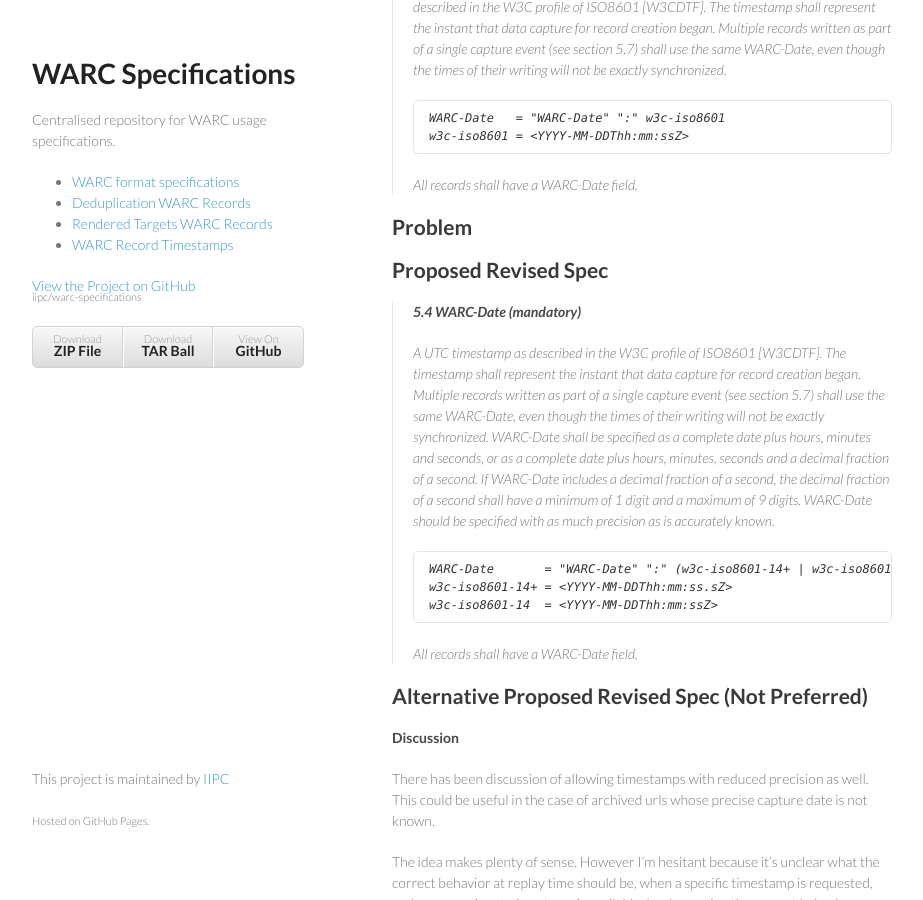
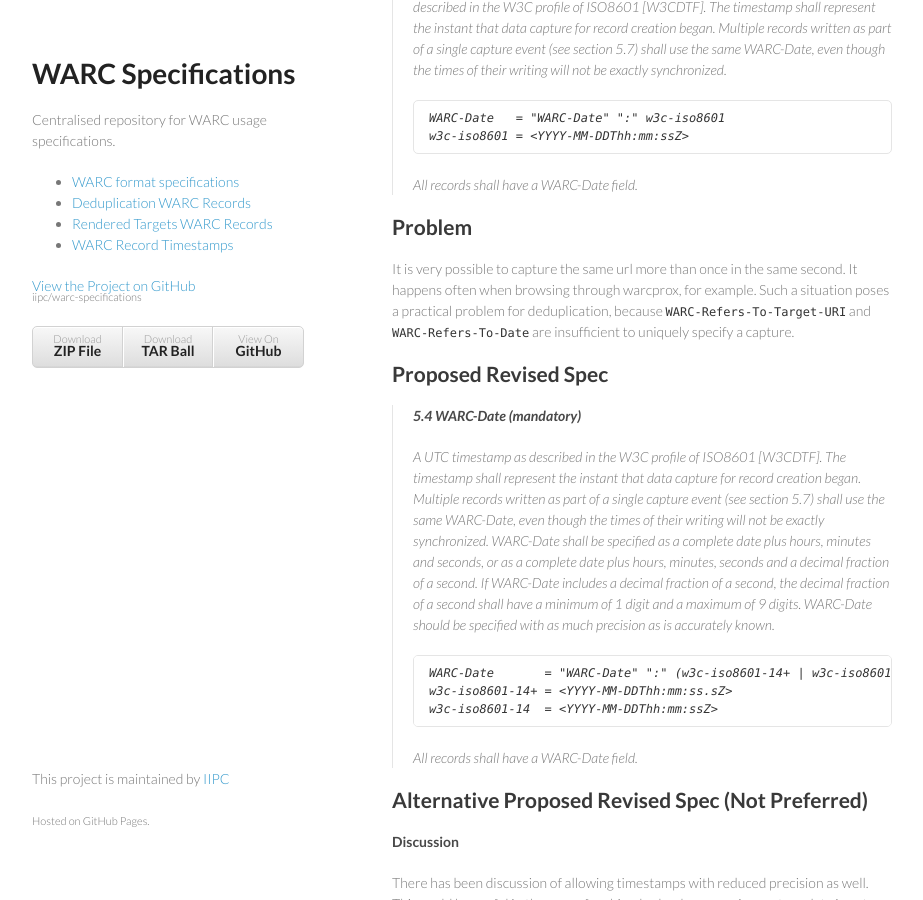
Before and after one commit to iipc/warc-specifications, a Jekyll site: the page built from specifications/warc-date/allow-more-precise.md, in a window 1280 px wide and 900 px high, scrolled down 500 px. Shown: the whole window, without its empty margins (178-1101 px from the left). Built offline with Jekyll 4.4.1, drawn with Linux system fonts in a browser that asks for light colours.

Commit message:
Update allow-more-precise.md

```diff
--- a/specifications/warc-date/allow-more-precise.md
+++ b/specifications/warc-date/allow-more-precise.md
@@ -24,8 +24,7 @@ Current (2009) Spec
 
 Problem
 -------
-
-
+It is very possible to capture the same url more than once in the same second. It happens often when browsing through warcprox, for example. Such a situation poses a practical problem for deduplication, because `WARC-Refers-To-Target-URI` and `WARC-Refers-To-Date` are insufficient to uniquely specify a capture.
 
 Proposed Revised Spec
 ---------------------
```
